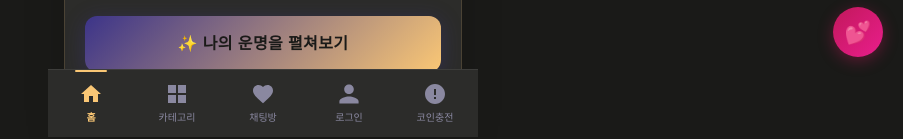
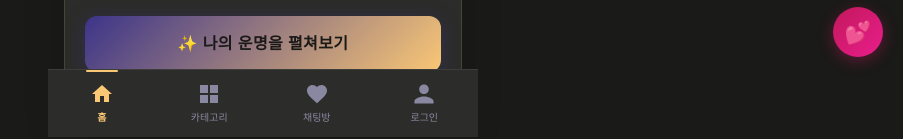
Before and after one commit to lysh0112-cpu/myjae, a Next.js app: page / in a window 1280 px wide. Shown: the part 663-802 px from the top of the page, without its empty margins (377-1280 px from the left). Built offline with nearby package versions, Linux system fonts and the light colour scheme; no server answers.

Commit message:
Update navData.ts

```diff
--- a/app/components/BottomNav/navData.ts
+++ b/app/components/BottomNav/navData.ts
@@ -3,5 +3,4 @@ export const NAV_TABS = [
   { href: '/category',   label: '카테고리', icon: 'grid' },
   { href: '/couple-chat', label: '채팅방',  icon: 'heart' },
   { href: '/auth/login', label: '로그인',  icon: 'user' },
-  { href: '/coin',       label: '코인충전', icon: 'coin' },
 ]
```
